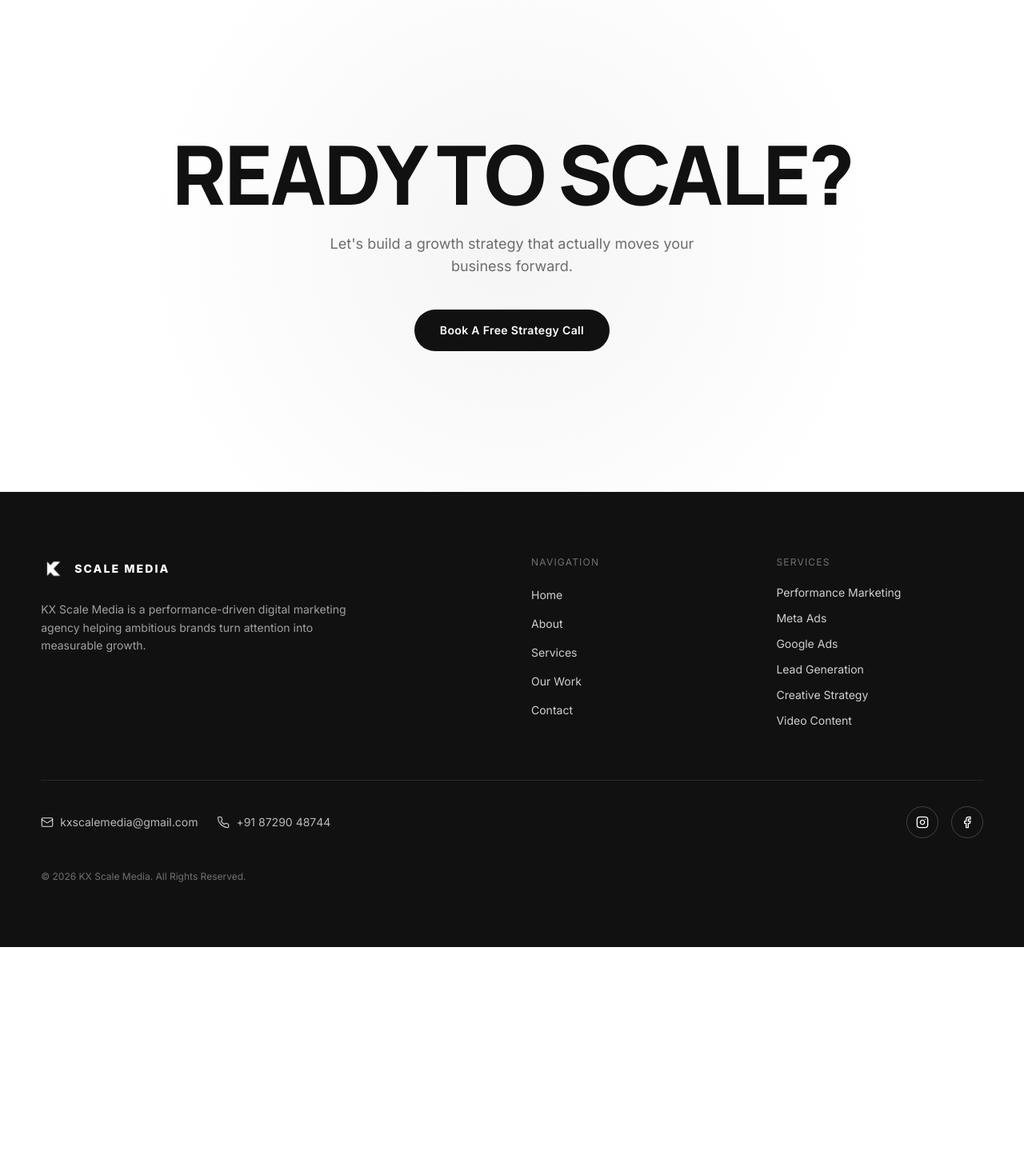
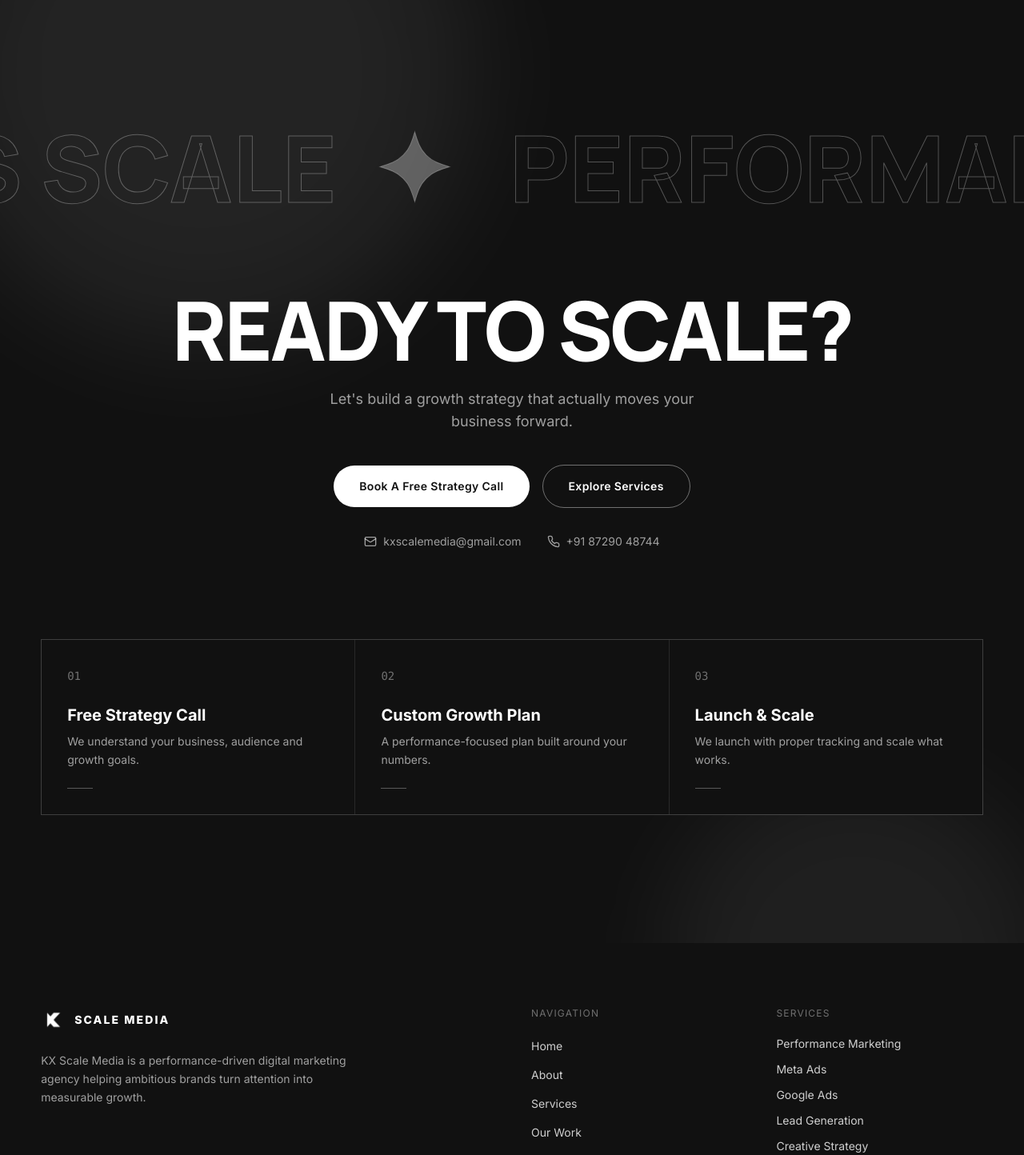
Before and after one commit to dushyantsoni273-ai/Kx-Scale-media, a Next.js app: page / in a window 1280 px wide. Shown: the part 5260-6704 px from the top of the page at 80% size. Before the commit the page ends 6444 px from the top, so only its background shows below. Built offline with nearby package versions, Linux system fonts and the light colour scheme.

Commit message:
Redesign final CTA section

```diff
--- a/components/home/FinalCTA.tsx
+++ b/components/home/FinalCTA.tsx
@@ -1,23 +1,98 @@
+"use client";
+
+import { motion } from "framer-motion";
+import { Mail, Phone } from "lucide-react";
+import FadeUp from "../FadeUp";
 import RevealText from "../RevealText";
-import FadeUp from "../FadeUp";
 import MagneticButton from "../MagneticButton";
+import { InfiniteSlider } from "../core/infinite-slider";
+
+const steps = [
+  { n: "01", title: "Free Strategy Call", desc: "We understand your business, audience and growth goals." },
+  { n: "02", title: "Custom Growth Plan", desc: "A performance-focused plan built around your numbers." },
+  { n: "03", title: "Launch & Scale", desc: "We launch with proper tracking and scale what works." },
+];
+
+const marqueeWords = ["Let's Scale", "Performance", "Creative", "Growth", "Results"];
 
 export default function FinalCTA() {
   return (
-    <section className="container-px py-32 md:py-44 border-t border-line relative overflow-hidden">
-      <div className="pointer-events-none absolute inset-0 -z-10 bg-[radial-gradient(circle_at_center,_#F5F5F5,_transparent_65%)]" />
-      <div className="max-w-content mx-auto text-center">
+    <section className="relative overflow-hidden bg-ink text-white py-28 md:py-40">
+      {/* Soft animated glow behind the content */}
+      <div className="pointer-events-none absolute inset-0">
+        <motion.div
+          className="absolute rounded-full bg-white/[0.08] blur-3xl"
+          style={{ width: "46vw", height: "46vw", maxWidth: 640, maxHeight: 640, top: "-20%", left: "-8%" }}
+          animate={{ x: [0, 60, -20, 0], y: [0, 40, -10, 0], scale: [1, 1.15, 0.95, 1] }}
+          transition={{ duration: 22, repeat: Infinity, ease: "easeInOut" }}
+        />
+        <motion.div
+          className="absolute rounded-full bg-white/[0.06] blur-3xl"
+          style={{ width: "40vw", height: "40vw", maxWidth: 560, maxHeight: 560, bottom: "-25%", right: "-6%" }}
+          animate={{ x: [0, -50, 20, 0], y: [0, -30, 15, 0], scale: [1, 0.92, 1.1, 1] }}
+          transition={{ duration: 26, repeat: Infinity, ease: "easeInOut", delay: 2 }}
+        />
+      </div>
+
+      {/* Big scrolling outline text */}
+      <div className="relative mb-16 md:mb-24 select-none">
+        <InfiniteSlider speed={40} speedOnHover={15} gap={48}>
+          {marqueeWords.map((w) => (
+            <span
+              key={w}
+              className="whitespace-nowrap font-display font-extrabold uppercase leading-none text-[clamp(3rem,9vw,8rem)]"
+              style={{ WebkitTextStroke: "1px rgba(255,255,255,0.28)", color: "transparent" }}
+            >
+              {w} <span className="mx-6 text-white/30">✦</span>
+            </span>
+          ))}
+        </InfiniteSlider>
+      </div>
+
+      <div className="relative container-px max-w-content mx-auto text-center">
         <h2 className="font-display font-extrabold uppercase text-display-1">
           <RevealText>Ready To Scale?</RevealText>
         </h2>
+
         <FadeUp delay={0.2}>
-          <p className="mt-6 max-w-lg mx-auto text-ink/60 text-lg">
+          <p className="mt-6 max-w-lg mx-auto text-white/60 text-lg">
             Let&apos;s build a growth strategy that actually moves your business forward.
           </p>
         </FadeUp>
-        <FadeUp delay={0.35} className="mt-10 flex justify-center">
-          <MagneticButton href="/contact">Book A Free Strategy Call</MagneticButton>
+
+        <FadeUp delay={0.35} className="mt-10 flex flex-wrap items-center justify-center gap-4">
+          <MagneticButton href="/contact" className="!bg-white !text-ink hover:!bg-white/90">
+            Book A Free Strategy Call
+          </MagneticButton>
+          <MagneticButton
+            href="/services"
+            variant="outline"
+            className="!border-white/40 !text-white hover:!bg-white hover:!text-ink"
+          >
+            Explore Services
+          </MagneticButton>
         </FadeUp>
+
+        <FadeUp delay={0.45} className="mt-8 flex flex-wrap items-center justify-center gap-x-8 gap-y-3 text-sm text-white/60">
+          <a href="mailto:kxscalemedia@gmail.com" data-cursor="hover" className="flex items-center gap-2 hover:text-white transition-colors">
+            <Mail size={16} /> kxscalemedia@gmail.com
+          </a>
+          <a href="tel:+918729048744" data-cursor="hover" className="flex items-center gap-2 hover:text-white transition-colors">
+            <Phone size={16} /> +91 87290 48744
+          </a>
+        </FadeUp>
+
+        {/* What happens next */}
+        <div className="mt-20 md:mt-28 grid grid-cols-1 md:grid-cols-3 gap-px bg-white/10 border border-white/10 text-left">
+          {steps.map((s, i) => (
+            <FadeUp key={s.n} delay={0.1 * i} className="bg-ink p-8 group">
+              <span className="text-sm font-mono text-white/40">{s.n}</span>
+              <h3 className="mt-6 text-xl font-bold">{s.title}</h3>
+              <p className="mt-2 text-sm text-white/60 leading-relaxed">{s.desc}</p>
+              <div className="mt-6 h-px w-8 bg-white/30 transition-all duration-500 group-hover:w-full" />
+            </FadeUp>
+          ))}
+        </div>
       </div>
     </section>
   );
```
